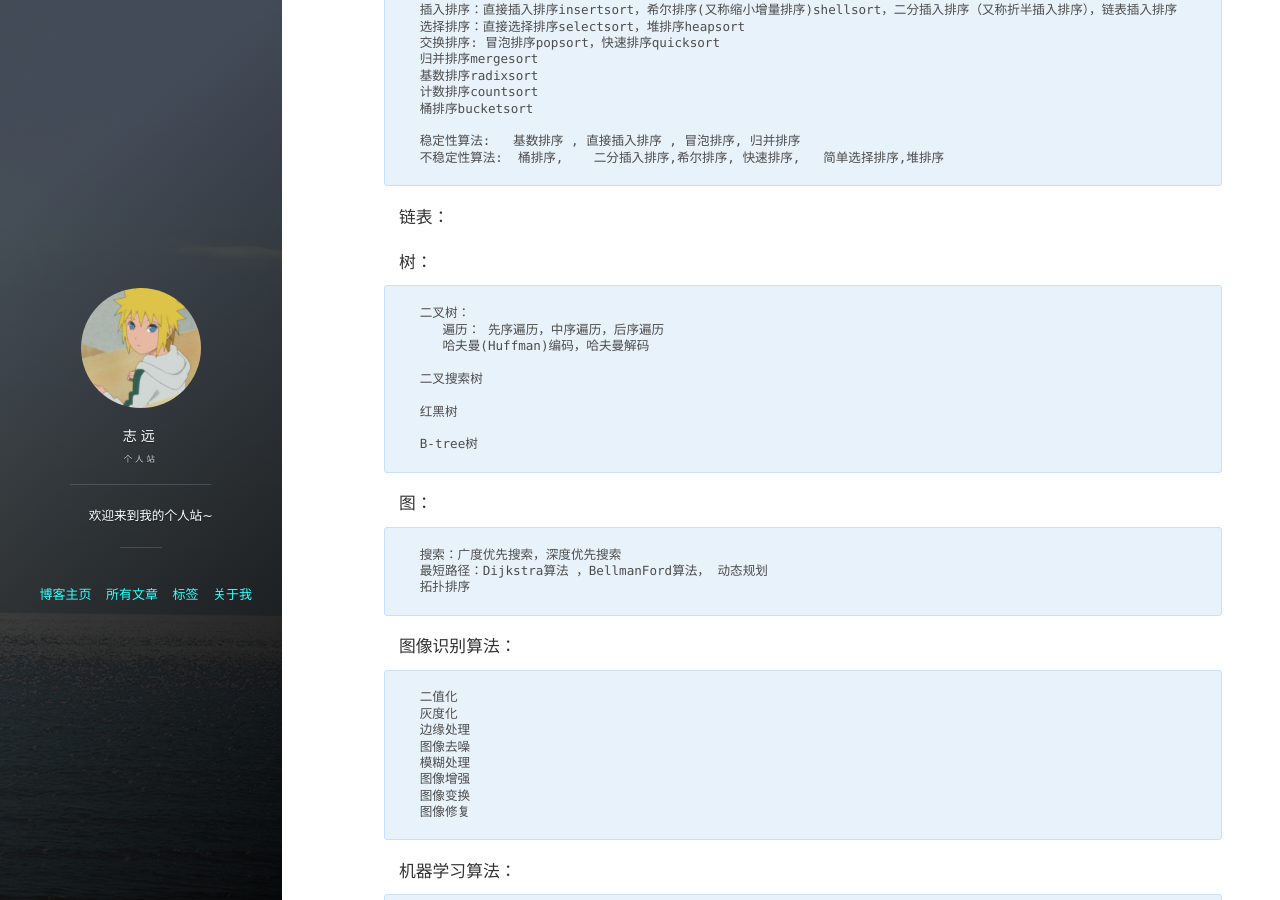
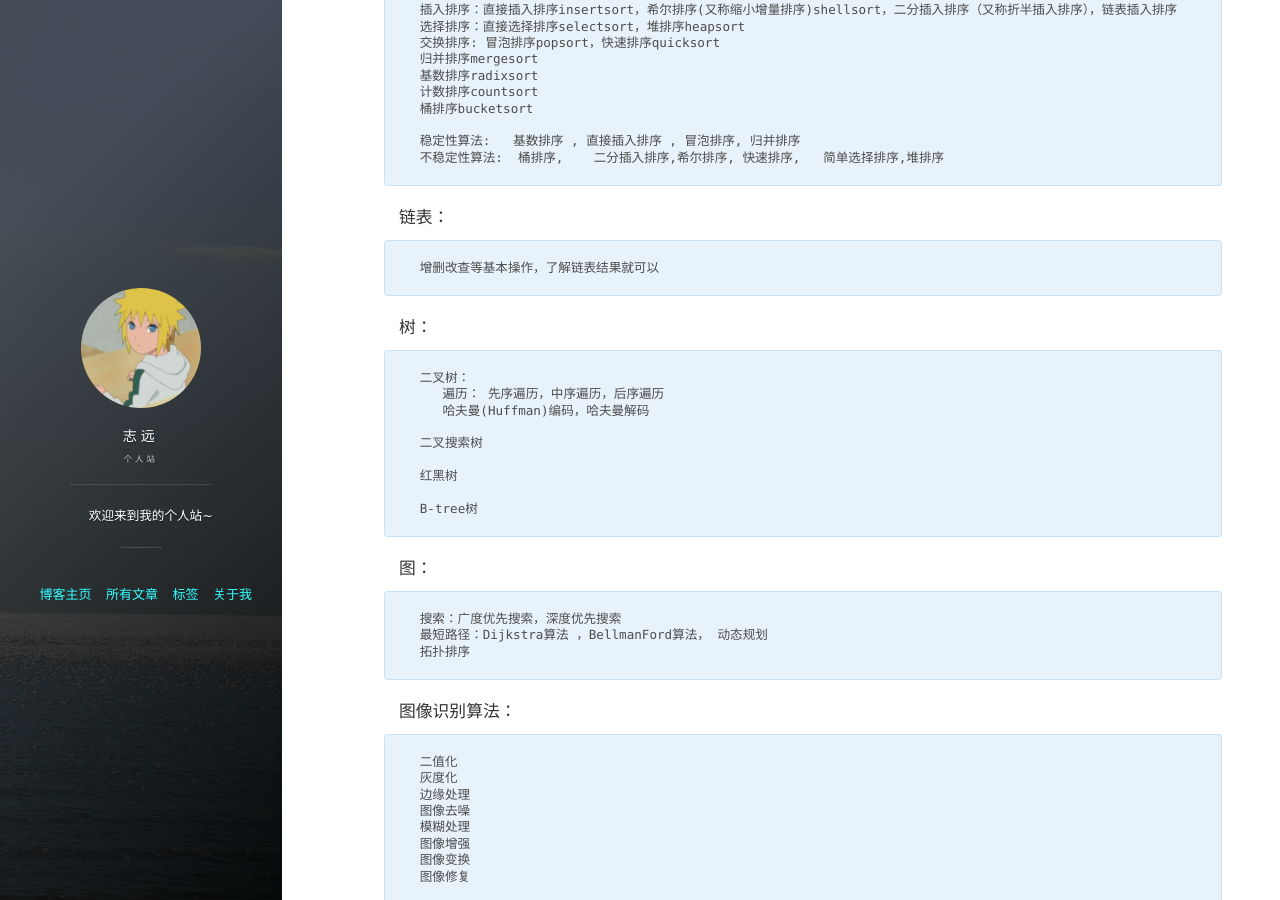
Before and after one commit to blueskyxzy/blueskyxzy.github.io, a Jekyll site: the page built from _posts/2019-11-20-algorithms.md, in a window 1280 px wide and 900 px high, scrolled down 311 px. Built offline with Jekyll 4.4.1, drawn with Linux system fonts in a browser that asks for light colours; nearby versions of some CDN libraries; comment, search, counter and statistics services are not loaded.

Commit message:
算法总结

```diff
--- a/_posts/2019-11-20-algorithms.md
+++ b/_posts/2019-11-20-algorithms.md
@@ -22,6 +22,7 @@ tags: 总结
      不稳定性算法:  桶排序,    二分插入排序,希尔排序, 快速排序,   简单选择排序,堆排序
 
 #### 链表：
+     增删改查等基本操作，了解链表结果就可以
 
 #### 树：
      二叉树：
```
